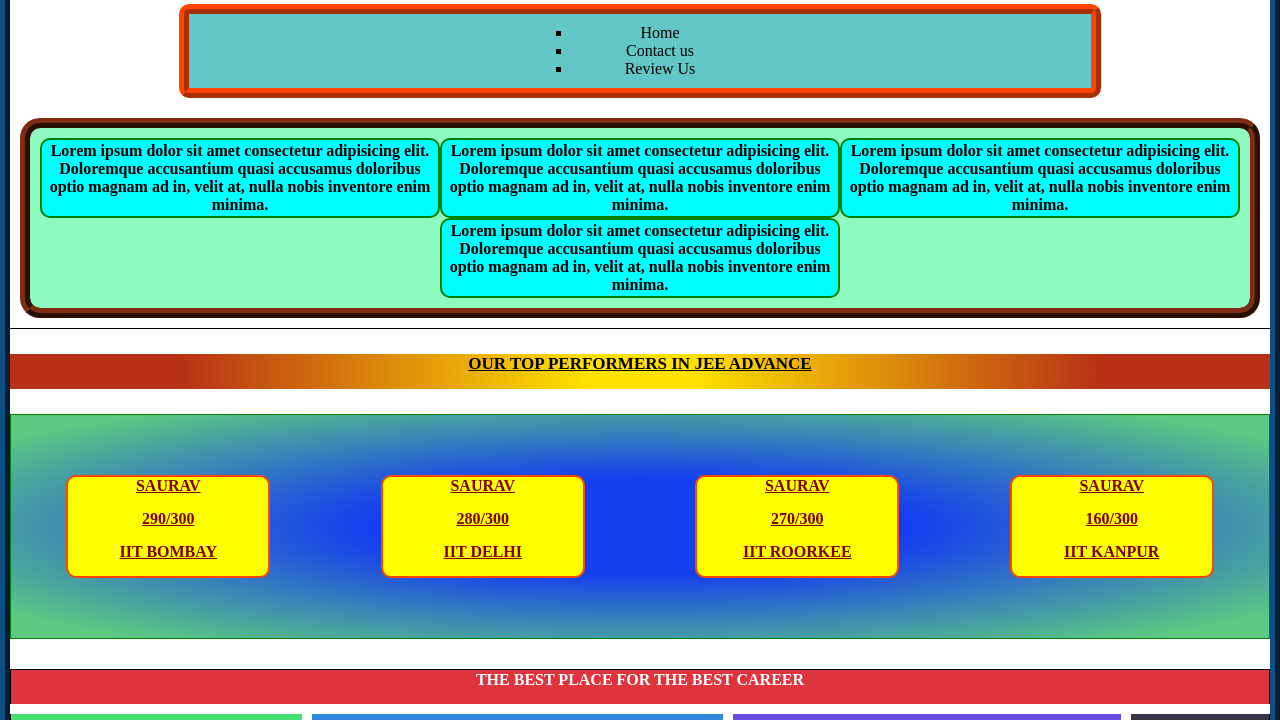
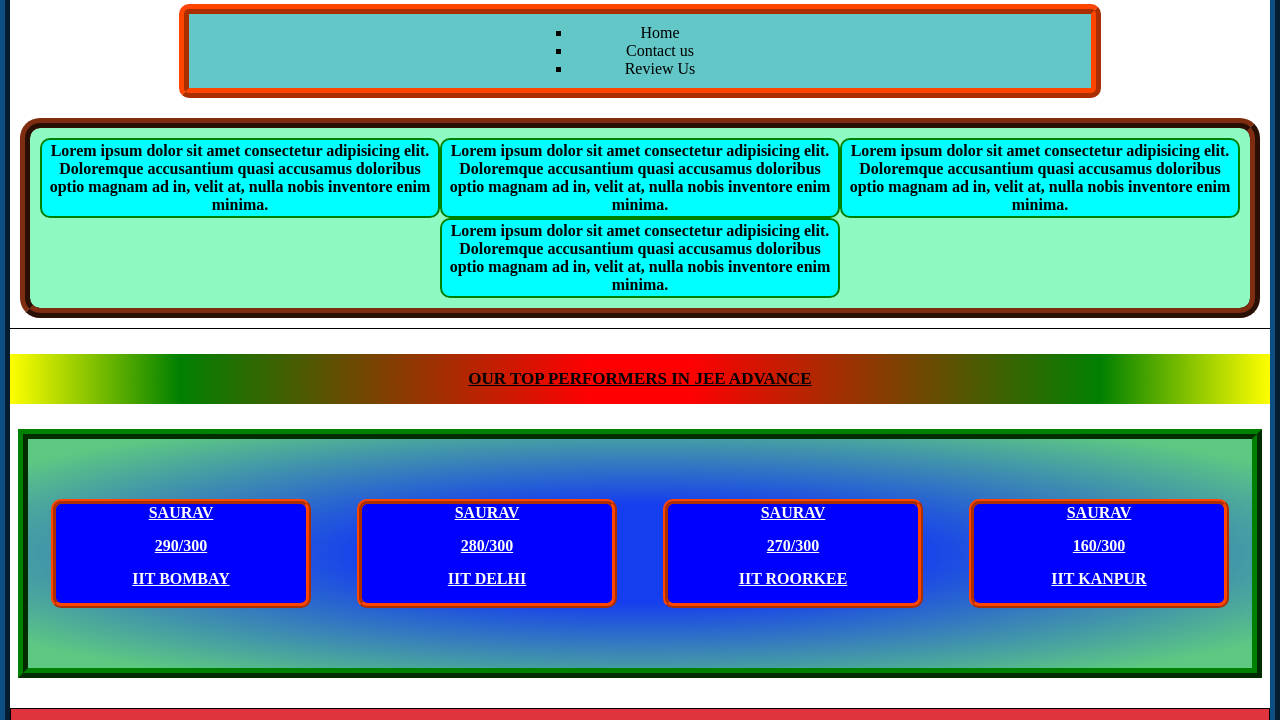
Before and after one commit to sauravkr24/CSS_4, a plain HTML site: page index.html in a window 1280 px wide. Shown: the part 80-800 px from the top of the page. Drawn offline with Linux system fonts and the light colour scheme.

Commit message:
third message

```diff
--- a/style.css
+++ b/style.css
@@ -72,15 +72,16 @@ body {
   }
 
   #heading2 {
-    color: #0b4f85;
+    color: white;
     margin: 25px 0;
-    padding-bottom: 15px;
+    padding: 15px;
     text-align: center;
     background: rgb(255, 226, 0);
     background: radial-gradient(
       circle,
-      rgba(255, 226, 0, 1) 8%,
-      rgba(184, 49, 23, 1) 73%
+      red  8%,
+      green 73%,
+      yellow 100%
     );
   }
 
@@ -92,7 +93,8 @@ body {
   }
 
   #boxes {
-    border: 1px solid green;
+    border: 10px ridge green;
+    margin: 8px;
     display: flex;
     justify-content: space-around;
     padding: 60px 0;
@@ -105,14 +107,14 @@ body {
   }
 
   .box {
-    color: maroon;
+    color: white;
     font-weight: bold;
     text-align: center;
     text-decoration: underline;
-    background-color: yellow;
-    border: 2px solid orangered;
+    background-color: blue;
+    border: 5px ridge orangered;
     border-radius: 10px;
-    width: 200px;
+    width: 250px;
   }
 
   .box span {
@@ -129,7 +131,8 @@ body {
 
   #heading {
     color: white;
-    padding-bottom: 15px;
+    margin: 5px;
+    padding: 15px;
     background-color: #df333d;
   }
 
```
